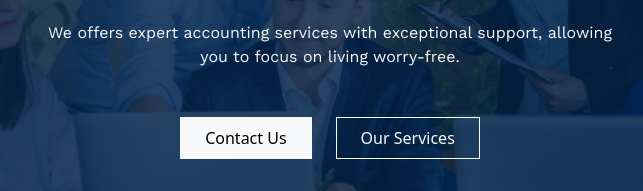
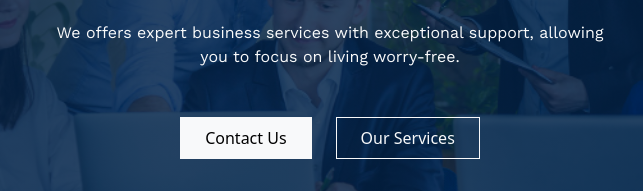
Before and after one commit to hasnatamjad/proaccounts, a plain HTML site: page index.html in a window 1280 px wide. Shown: the part 377-568 px from the top of the page, 310-953 px from the left. Drawn offline with nearby package versions, Linux system fonts and the light colour scheme.

Commit message:
Update index.html

```diff
--- a/index.html
+++ b/index.html
@@ -196,7 +196,7 @@
                 Just One <span class="color-second">Friend</span>
               </h1>
               <p class="fs-6 text-light font-works my-4">
-                We offers expert accounting services with exceptional support,
+                We offers expert business services with exceptional support,
                 allowing <br />
                 you to focus on living worry-free.
               </p>
```
